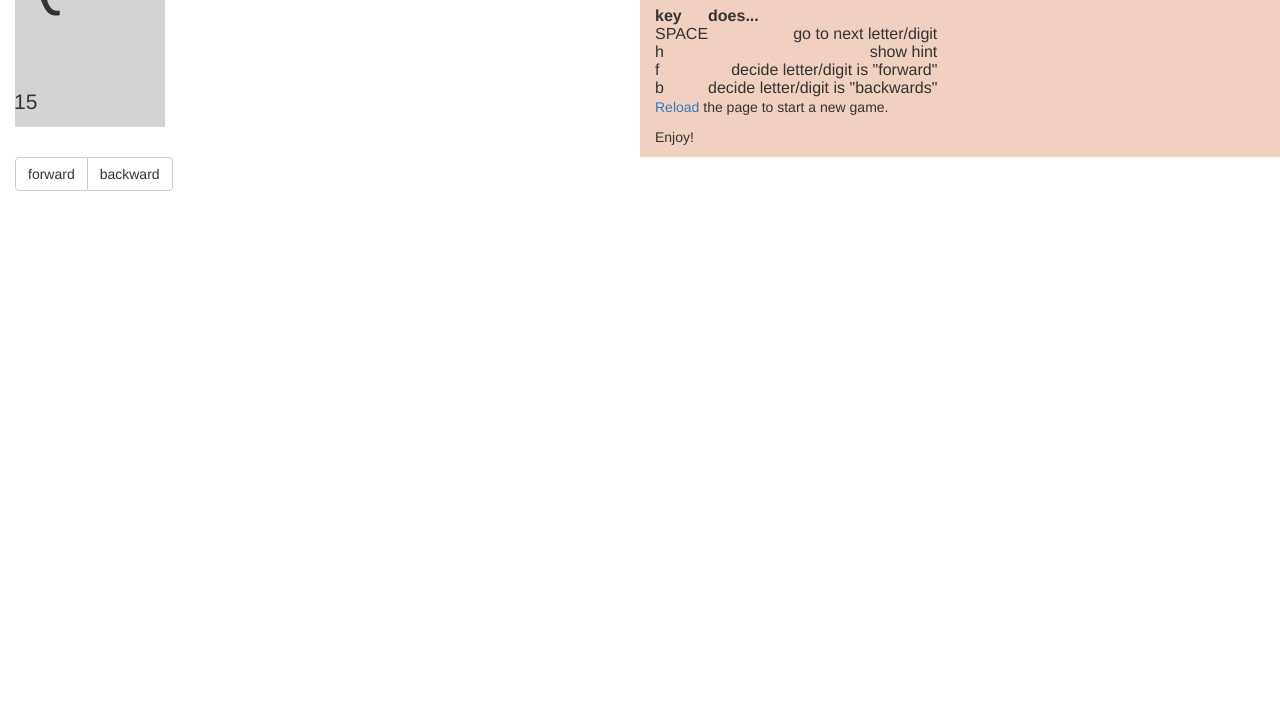
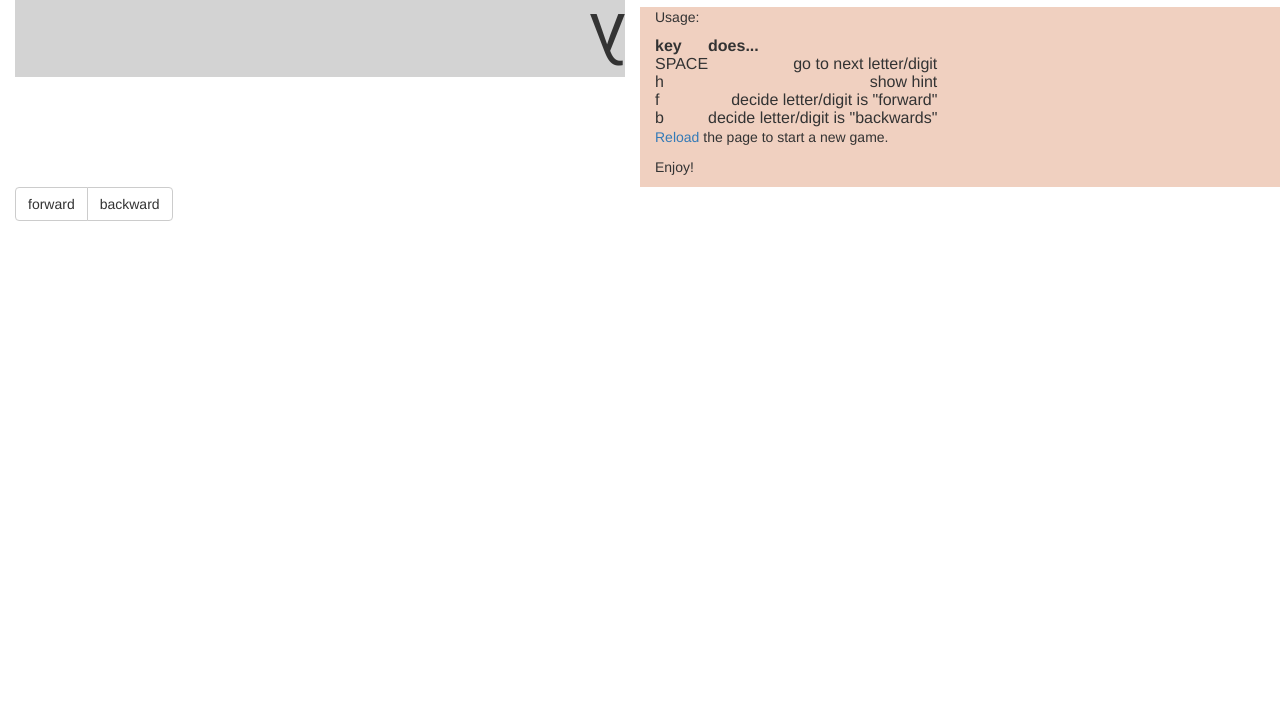
Before and after one commit to ecashin/flippitydigits, a website: page web/index.html in a window 1280 px wide. Shown: the part 93-800 px from the top of the page. Drawn offline with Linux system fonts and the light colour scheme.

Commit message:
Remove some hand styling

```diff
--- a/web/flippity.less
+++ b/web/flippity.less
@@ -11,16 +11,11 @@
     font-family: "HelveticaNeue-Light", "Helvetica Neue Light", "Helvetica Neue", Helvetica, Arial, "Lucida Grande", sans-serif;
     font-weight: 300;
 }
-/* http://desandro.github.io/3dtransforms/docs/card-flip.html */
 .flip-container {
     position: relative;
-    perspective: 800px;
 }
 #flippity {
-    width: 150px;
-    height: 150px;
     background-color: lightgray;
-    position: absolute;
     transform-style: preserve-3d;
     font-size: 5em;
 }
@@ -28,11 +23,6 @@
     font-size: 35%;
 }
 #flippity figure {
-    display: block;
-    position: absolute;
-    top: 0px;
-    left: 12px;
-    line-height: 0;
 }
 .status {
     position: absolute;
```
Also changed, not shown: web/static/css/flippity.css.
